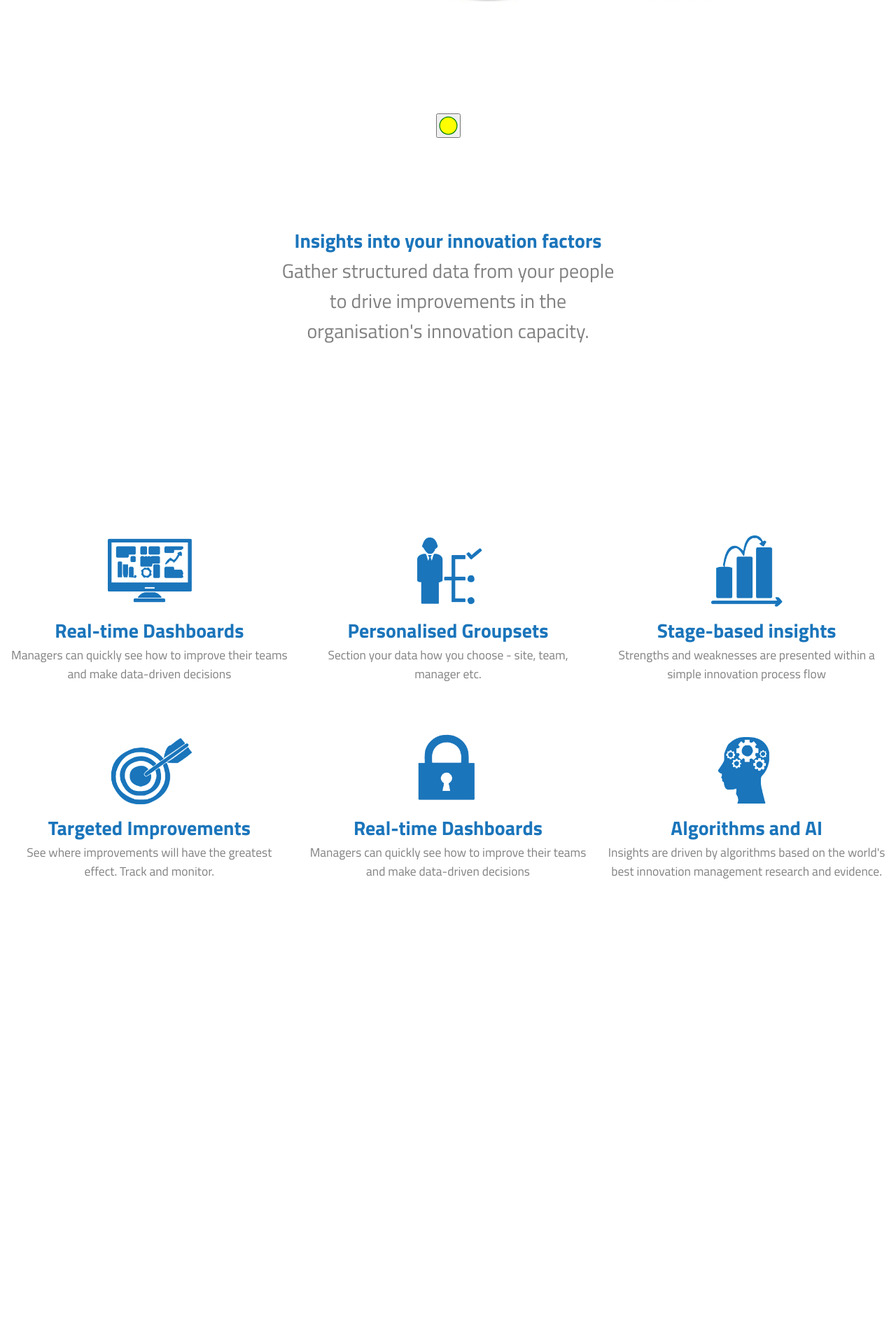
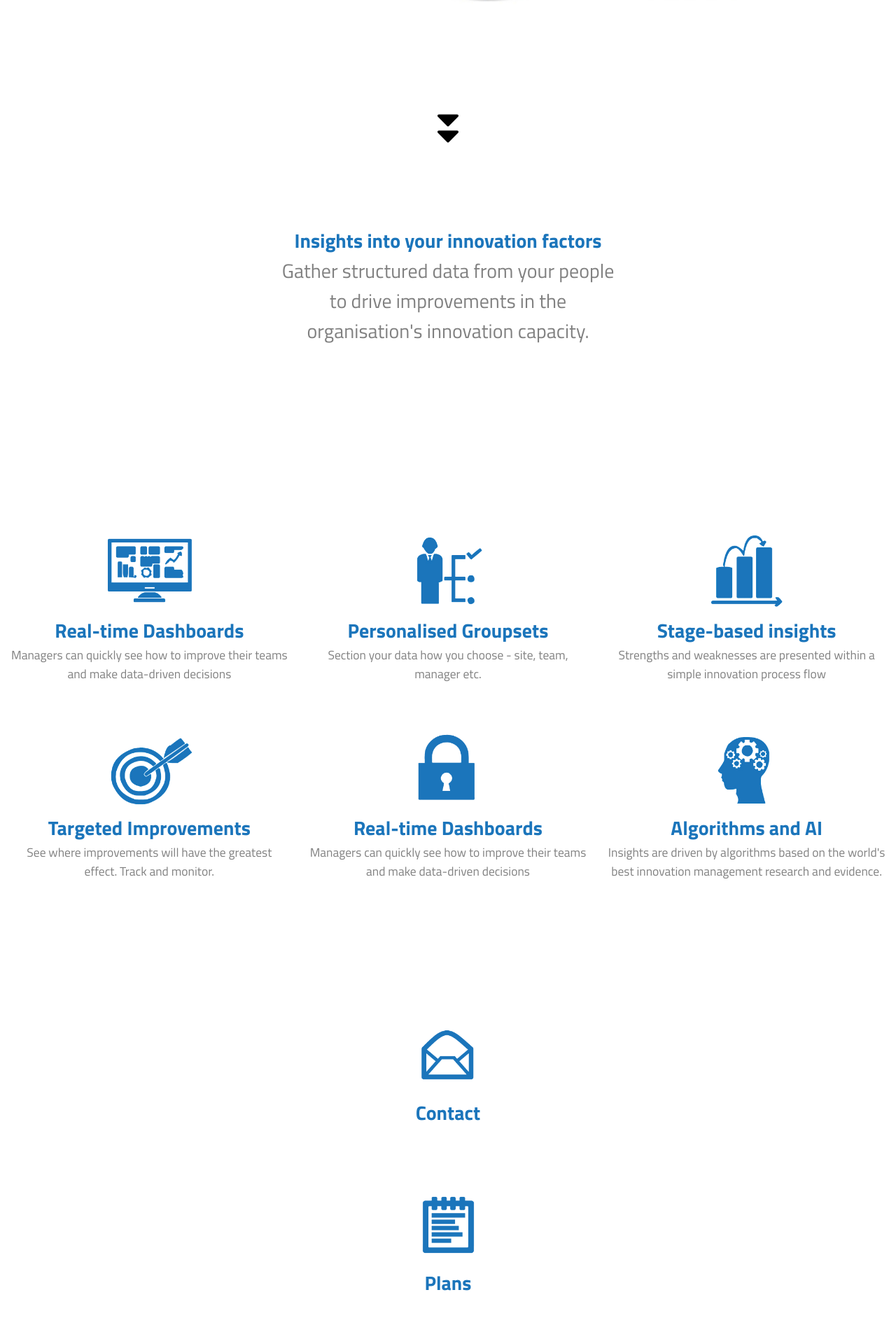
Before and after one commit to klauza/innovation-factors-business-app, a React (Create React App) app: page / in a window 1280 px wide. Shown: the part 673-2556 px from the top of the page at 70% size. Before the commit the page ends 1931 px from the top, so only its background shows below. Built offline with nearby package versions, Linux system fonts and the light colour scheme.

Commit message:
before overview

```diff
--- a/src/containers/Navigation/Modal.js
+++ b/src/containers/Navigation/Modal.js
@@ -1,10 +1,8 @@
 import React from 'react';
+import { NavLink } from 'react-router-dom';
 
-import Button from '@material-ui/core/Button';
 import Dialog from '@material-ui/core/Dialog';
 import DialogActions from '@material-ui/core/DialogActions';
-import DialogContent from '@material-ui/core/DialogContent';
-import DialogContentText from '@material-ui/core/DialogContentText';
 
 import Slide from '@material-ui/core/Slide';
 
@@ -26,28 +24,16 @@ export default function Modal({open, handleClose}) {
         aria-labelledby="alert-dialog-slide-title"
         aria-describedby="alert-dialog-slide-description"
       >
-        <div id="alert-dialog-slide-title">
-          title
-          company
-          <img alt="image" className="detail-logo" src="" />
+        <div id="alert-dialog-slide-title" className="modal-links">
+          <NavLink to="/overview" onClick={handleClose}>OVERVIEW</NavLink>
+          <NavLink to="/plans" onClick={handleClose}>PLANS</NavLink>
+          <NavLink to="/contact" onClick={handleClose}>CONTACT</NavLink>
+          <NavLink to="/login" onClick={handleClose}>LOG IN</NavLink>
         </div>
 
-        <DialogContent>
-          dialogcontent
-        </DialogContent>
-
-        <DialogActions>
-          <button onClick={handleClose}>
-            Disagree
-          </button>
-
-          <a href="#" target="_blank" rel="noopener noreferrer">
-            <button>
-              Apply
-            </button>
-          </a>
-
-        </DialogActions>
+        <button onClick={handleClose}>
+          <svg viewBox="0 0 365.696 365.696" width="365.696" height="365.696"><path d="m243.1875 182.859375 113.132812-113.132813c12.5-12.5 12.5-32.765624 0-45.246093l-15.082031-15.082031c-12.503906-12.503907-32.769531-12.503907-45.25 0l-113.128906 113.128906-113.132813-113.152344c-12.5-12.5-32.765624-12.5-45.246093 0l-15.105469 15.082031c-12.5 12.503907-12.5 32.769531 0 45.25l113.152344 113.152344-113.128906 113.128906c-12.503907 12.503907-12.503907 32.769531 0 45.25l15.082031 15.082031c12.5 12.5 32.765625 12.5 45.246093 0l113.132813-113.132812 113.128906 113.132812c12.503907 12.5 32.769531 12.5 45.25 0l15.082031-15.082031c12.5-12.503906 12.5-32.769531 0-45.25zm0 0"/></svg>
+        </button>
       </Dialog>
     </div>
   );
--- a/src/containers/Navigation/NavigationCSS.js
+++ b/src/containers/Navigation/NavigationCSS.js
@@ -36,16 +36,36 @@ export const Wrapper = styled.div`
       display: flex;
       align-items: center;
 
-      .nav-pc-links a{
-        display: none;
-        font-family: Verdana;
+      .nav-pc-links {
+        span{
+          display: flex;
+          text-align: center;
+          text-decoration: none;
+        }
+        span > a{
+          text-decoration: none;
+          color: grey;
+        }
+
+        & > a{
+          display: none;
+          font-family: Verdana;
+        }
       }
+
 
       button{
         width: 35px; height: 35px;
+        outline: none;
+        border: none;
+        background: none;
+        cursor: pointer;
 
         svg{
           width: 100%; height: 100%;
+        }
+        &:hover svg{
+          fill: grey;
         }
       }
 
@@ -73,7 +93,15 @@ export const Wrapper = styled.div`
 
         .nav-pc-links{
           a{
+            text-decoration: none;
             display: flex;
+            color: grey;
+            &.active{
+              color: #000;
+            }
+            &:hover{
+              color: #000;
+            }
           }
           display: flex;
           flex-direction: row;
--- a/src/containers/Navigation/index.js
+++ b/src/containers/Navigation/index.js
@@ -46,7 +46,7 @@ const Navigation = ({location}) => {
       <div className="nav-container__links">
 
         <div className="nav-pc-links">
-          {location === "/" && <span>WHY INNOVATION FACTORS?</span>}
+          {location === "/" && <span><a href="#insight">WHY INNOVATION FACTORS?</a></span>}
           <NavLink to="/overview">OVERVIEW</NavLink>
           <NavLink to="/plans">PLANS</NavLink>
           <NavLink to="/contact">CONTACT</NavLink>
@@ -54,9 +54,23 @@ const Navigation = ({location}) => {
         </div>
 
         <button onClick={()=> { handleClickOpen()} }>
-          <svg width="100" height="100" viewBox="0 0 100 100">
-            <circle cx="50" cy="50" r="40" stroke="green" strokeWidth="4" fill="yellow" />
-            Sorry, your browser does not support inline SVG.
+          <svg viewBox="0 0 512 512" width="512" height="512">
+            <g>
+              <g>
+                <path d="M492,236H20c-11.046,0-20,8.954-20,20c0,11.046,8.954,20,20,20h472c11.046,0,20-8.954,20-20S503.046,236,492,236z"/>
+              </g>
+            </g>
+            <g>
+              <g>
+                <path d="M492,76H20C8.954,76,0,84.954,0,96s8.954,20,20,20h472c11.046,0,20-8.954,20-20S503.046,76,492,76z"/>
+              </g>
+            </g>
+            <g>
+              <g>
+                <path d="M492,396H20c-11.046,0-20,8.954-20,20c0,11.046,8.954,20,20,20h472c11.046,0,20-8.954,20-20
+                  C512,404.954,503.046,396,492,396z"/>
+              </g>
+            </g>
           </svg>
         </button>
       </div>
--- a/src/styles/global.js
+++ b/src/styles/global.js
@@ -16,6 +16,7 @@ export default createGlobalStyle`
     transition: color .5s ease;
   }
   html{
+      scroll-behavior: smooth;
     // height: 100%;
   }
   body, #root{
@@ -27,6 +28,45 @@ export default createGlobalStyle`
     overflow-y: scroll;
   }
 
+
+  // mobile navigation modal
+  .MuiPaper-root{
+    min-width: 400px;
+    min-height: 600px;
+    display: flex;
+    flex-direction: column;
+    justify-content: space-around;
+    align-items: center;
+
+    .modal-links{
+      display: flex;
+      flex-direction: column;
+      align-items: center;
+      a{
+        text-decoration: none;
+        font-size: 2em;
+        color: #000;
+      }
+    }
+
+    button{
+      width: 100px;
+      height: 50px;
+      outline: none;
+      border: none;
+      background: none;
+      cursor: pointer;
+
+      svg{
+        width: 100%;
+        height: 100%;
+      }
+      &:hover svg{
+        fill: grey;
+      }
+
+    }
+  }
 
 
   .views-container{
--- /dev/null
+++ b/src/utils/scrollIntoViewClick.js
@@ -0,0 +1,6 @@
+export const handleClick = (ref) => {
+  ref.current.scrollIntoView({
+    behavior: 'smooth',
+    block: 'center'
+  });
+}
--- a/src/views/index.js
+++ b/src/views/index.js
@@ -1,4 +1,4 @@
-import React from 'react';
+import React, {useRef} from 'react';
 
 import history from './history';
 import { Router, Route,  Switch } from 'react-router-dom';
@@ -22,6 +22,8 @@ import Navigation from '../containers/Navigation';
 
 
 const Main = ( { toggleTheme }) => {
+
+
 
   return (
 
--- a/src/views/pages/Contact/ContactCSS.js
+++ b/src/views/pages/Contact/ContactCSS.js
@@ -4,6 +4,23 @@ export const Wrapper = styled.div`
 
   h1{
     text-align: center;
-    margin-top: 50px;
+    margin-bottom: 15px;
+    color: ${props => props.theme.colors.primary};
+  }
+
+  display: flex;
+  flex-direction: column;
+  align-items: center;
+  margin: 60px auto 0;
+  max-width: 500px;
+  padding: 0 10px;
+
+  .section-image{
+    width: 125px; height: 125px;
+
+    img{
+    width:100%; height: 100%;
+      object-fit: cover;
+    }
   }
 `;
--- a/src/views/pages/Contact/index.js
+++ b/src/views/pages/Contact/index.js
@@ -5,6 +5,9 @@ import { Helmet } from 'react-helmet';
 
 // content
 import ContactForm from '../../../containers/ContactForm';
+
+// media
+import { iconcontact } from '../../../media/Images';
 
 
 // css
@@ -34,7 +37,12 @@ const Contact = () => {
       </Helmet>
 
       <Wrapper className="page">
+
+        <div className="section-image">
+          <img src={iconcontact} alt="" />
+        </div>
         <h1>Contact</h1>
+
       </Wrapper>
     </>
   )
--- a/src/views/pages/Home/HomeCSS.js
+++ b/src/views/pages/Home/HomeCSS.js
@@ -79,6 +79,7 @@ export const HeroContainer = styled.div`
 export const Wrapper = styled.div`
   display: flex;
   flex-direction: column;
+  margin-bottom: 100px;
 
 
   background: #fff;
@@ -90,16 +91,36 @@ export const Wrapper = styled.div`
   // }
 
   .hero-arrow{
-    width: 35px; height: 35px;
+    -webkit-touch-callout: none;
+    -webkit-user-select: none;
+    -khtml-user-select: none;
+    -moz-user-select: none;
+    -ms-user-select: none;
+    user-select: none;
+    -webkit-tap-highlight-color: transparent;
+
+    margin: 0px auto 75px;
+    border: 0;
+    background: none;
+    outline: none;
+    width: 30px; height: 50px;
     display: block;
-    margin: 15px auto 75px;
+    cursor: pointer;
 
     svg{
       width: 100%; height: 100%;
+      &:nth-child(2){
+        margin-top: -30px;
+      }
+    }
+
+    &:hover svg{
+      fill: grey;
     }
   }
 
   .insight{
+    scroll-snap-align: start;
     max-width: 500px;
     margin: 50px auto 200px;
     h1{
@@ -115,7 +136,7 @@ export const Wrapper = styled.div`
 
   .sections{
     max-width: 1440px;
-    margin: 0 auto;
+    margin: 0 auto 125px;
     display: grid;
     grid-template-columns: repeat(1, 1fr);
 
@@ -133,7 +154,7 @@ export const Wrapper = styled.div`
 
 
 export const Section = styled.div`
-padding: 0 15px;
+  padding: 0 15px;
 
   display: flex;
   flex-direction: column;
@@ -152,7 +173,7 @@ padding: 0 15px;
 
   .section-title{
     text-align: center;
-    color: ${props => props.theme.colors.primary}
+    color: ${props => props.theme.colors.primary};
   }
   .section-desc{
     color: grey;
--- a/src/views/pages/Home/index.js
+++ b/src/views/pages/Home/index.js
@@ -1,12 +1,17 @@
-import React from 'react';
+import React, {useRef} from 'react';
 
 // SEO
 import { Helmet } from 'react-helmet';
+
+// utils
+import { handleClick } from '../../../utils/scrollIntoViewClick';
 
 // content
 import Hero from './Hero';
 import ContactForm from '../../../containers/ContactForm';
 import IconSection from './IconSection';
+import Contact from '../Contact'
+import Plans from '../Plans'
 
 // data
 import home_icons from '../../../data/homeIcons';
@@ -16,7 +21,9 @@ import { Wrapper } from './HomeCSS';
 
 const Home = () => {
 
-  console.log(home_icons)
+  const insight = useRef()
+
+
   return (
     <>
       <Helmet>
@@ -42,14 +49,24 @@ const Home = () => {
       <Wrapper className="page">
         <Hero />
 
-        <button className="hero-arrow">
-          <svg width="100" height="100" viewBox="0 0 100 100">
-            <circle cx="50" cy="50" r="40" stroke="green" strokeWidth="4" fill="yellow" />
-            Sorry, your browser does not support inline SVG.
+        <button className="hero-arrow" onClick={()=>handleClick(insight)}>
+          <svg width="292.362px" height="292.362px" viewBox="0 0 292.362 292.362">
+            <g>
+              <path d="M286.935,69.377c-3.614-3.617-7.898-5.424-12.848-5.424H18.274c-4.952,0-9.233,1.807-12.85,5.424
+                C1.807,72.998,0,77.279,0,82.228c0,4.948,1.807,9.229,5.424,12.847l127.907,127.907c3.621,3.617,7.902,5.428,12.85,5.428
+                s9.233-1.811,12.847-5.428L286.935,95.074c3.613-3.617,5.427-7.898,5.427-12.847C292.362,77.279,290.548,72.998,286.935,69.377z"/>
+            </g>
+          </svg>
+          <svg width="292.362px" height="292.362px" viewBox="0 0 292.362 292.362">
+            <g>
+              <path d="M286.935,69.377c-3.614-3.617-7.898-5.424-12.848-5.424H18.274c-4.952,0-9.233,1.807-12.85,5.424
+                C1.807,72.998,0,77.279,0,82.228c0,4.948,1.807,9.229,5.424,12.847l127.907,127.907c3.621,3.617,7.902,5.428,12.85,5.428
+                s9.233-1.811,12.847-5.428L286.935,95.074c3.613-3.617,5.427-7.898,5.427-12.847C292.362,77.279,290.548,72.998,286.935,69.377z"/>
+            </g>
           </svg>
         </button>
 
-        <div className="insight">
+        <div id="insight" className="insight" ref={insight}>
           <h1>Insights into your innovation factors</h1>
           <p>Gather structured data from your people to drive improvements in the organisation's innovation capacity.</p>
         </div>
@@ -58,6 +75,9 @@ const Home = () => {
           {home_icons.map((sec, i) => <IconSection key={i} section={sec} />)}
         </div>
 
+        <Contact />
+        <Plans />
+
       </Wrapper>
     </>
   )
--- a/src/views/pages/Plans/PlansCSS.js
+++ b/src/views/pages/Plans/PlansCSS.js
@@ -4,6 +4,23 @@ export const Wrapper = styled.div`
 
   h1{
     text-align: center;
-    margin-top: 50px;
+    margin-bottom: 15px;
+    color: ${props => props.theme.colors.primary};
+  }
+
+  display: flex;
+  flex-direction: column;
+  align-items: center;
+  margin: 60px auto 0;
+  max-width: 500px;
+  padding: 0 10px;
+
+  .section-image{
+    width: 125px; height: 125px;
+
+    img{
+    width:100%; height: 100%;
+      object-fit: cover;
+    }
   }
 `;
--- a/src/views/pages/Plans/index.js
+++ b/src/views/pages/Plans/index.js
@@ -3,6 +3,8 @@ import React from 'react';
 // SEO
 import { Helmet } from 'react-helmet';
 
+// media
+import { iconplan } from '../../../media/Images';
 
 // css
 import { Wrapper } from './PlansCSS';
@@ -31,6 +33,9 @@ const Plans = () => {
       </Helmet>
 
       <Wrapper className="page">
+        <div className="section-image">
+          <img src={iconplan} alt="" />
+        </div>
         <h1>Plans</h1>
       </Wrapper>
     </>
```
